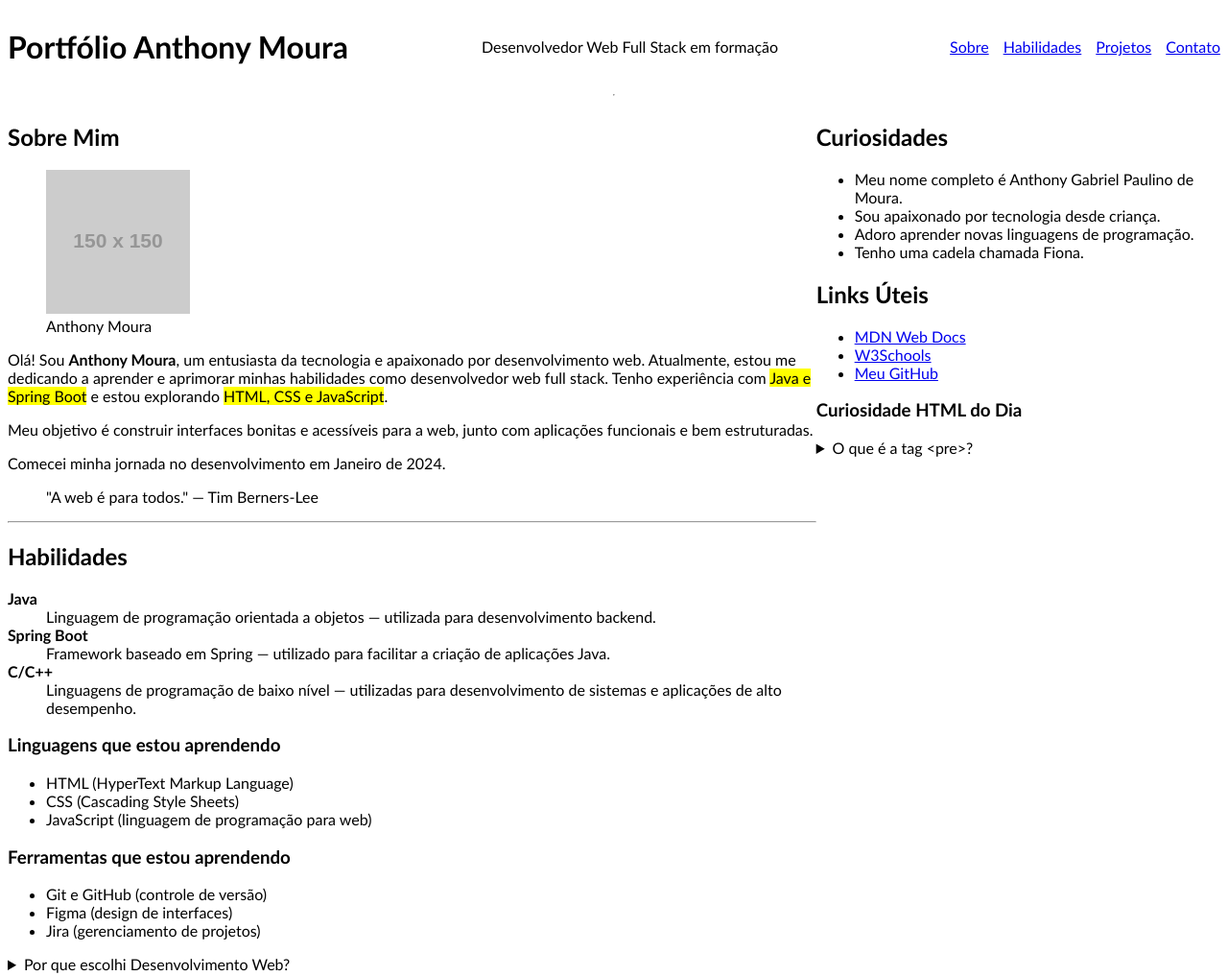
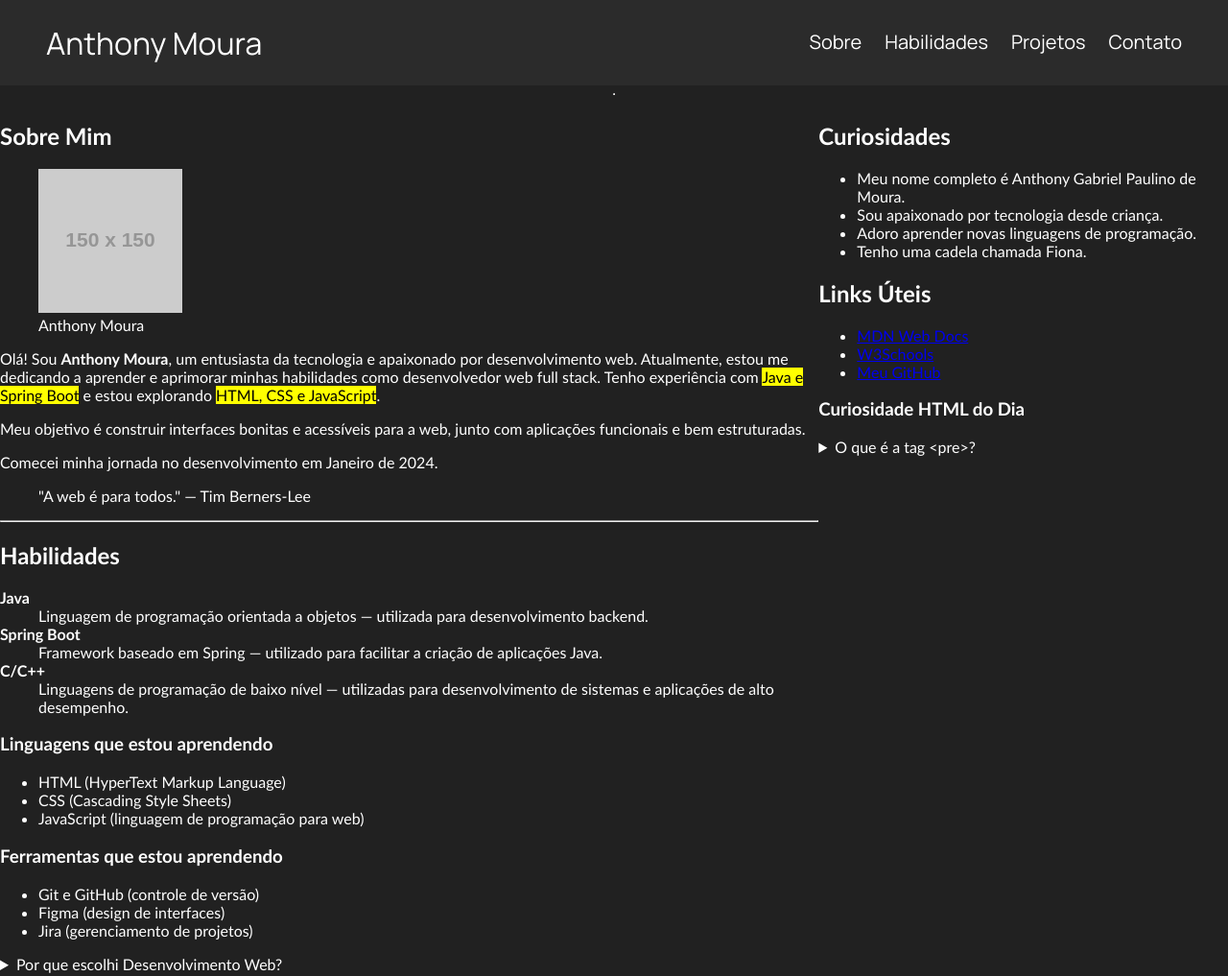
Before and after one commit to anthonygpm/anthonygpm.github.io, a plain HTML site: page index.html in a window 1280 px wide. Shown: the top 1017 px of the page at 96% size. Drawn offline with Linux system fonts and the light colour scheme; placeholder pictures from the web are drawn by us.

Commit message:
feat: adicionado fonte Manroap no header e background color

```diff
--- a/index.html
+++ b/index.html
@@ -14,8 +14,7 @@
     ============================================================ -->
 
     <header>
-        <h1>Portfólio Anthony Moura</h1>
-        <p> Desenvolvedor Web Full Stack em formação </p>
+        <h1>Anthony Moura</h1>
 
         <nav>
             <ul>
@@ -29,7 +28,7 @@
 
     <hr />
 
-    <div id="content">
+    <div class="content">
         <!-- ============================================================
             CONTEÚDO PRINCIPAL (main)
         ============================================================ -->
--- a/styles.css
+++ b/styles.css
@@ -1,13 +1,25 @@
 * {
     font-family: 'Trebuchet MS', 'Liberation Sans', 'Nimbus Sans L', sans-serif;
+}
+
+@font-face {
+    font-family: "Manrope";
+    src: url("./fonts/Manrope/Manrope-VariableFont_wght.ttf") format("truetype");
+    font-weight: 100 900;
+    font-style: normal;
+    font-display: swap;
 }
 
 body {
     display: flex;
     flex-direction: column;
+    margin: 0;
+    background-color: #212121;
+    color: #ffffff;
+    padding-top: 89px;
 }
 
-#content {
+.content {
     display: grid;
     grid-template-columns: 2fr 1fr;
 }
@@ -16,13 +28,54 @@ header {
     display: flex;
     justify-content: space-between;
     align-items: center;
+    background-color: #2b2b2b;
+    position: fixed;
+    top: 0;
+    left: 0;
+    right: 0;
+    z-index: 10;
+    padding: 0 48px;
+    height: 89px;
+    box-sizing: border-box;
+    font-family: "Manrope", 'Trebuchet MS', 'Liberation Sans', 'Nimbus Sans L', sans-serif;
+}
+
+header h1,
+header a {
+    font-family: "Manrope", 'Trebuchet MS', 'Liberation Sans', 'Nimbus Sans L', sans-serif;
+    color: #ffffff;
+    font-weight: 400;
+}
+
+header h1 {
+    font-size: 32px;
+    margin: 0;
 }
 
 header nav ul {
     display: flex;
-    gap: 15px;
+    gap: 24px;
+    margin: 0;
+    padding: 0;
 }
 
 header nav ul li {
     list-style: none;
 }
+
+header nav a {
+    font-size: 20px;
+    text-decoration: none;
+}
+
+header nav a::after {
+    content: "";
+    display: block;
+    width: 0%;
+    height: 2px;
+    background-color: #02D07E;
+    transition: all 0.3s ease;
+}
+header nav a:hover::after {
+    width: 100%;
+}
```
Also changed, not shown: fonts/Manrope/OFL.txt (added, +93 -0 lines), fonts/Manrope/Manrope-VariableFont_wght.ttf (added), fonts/Manrope/README.txt (added), fonts/Manrope/static/Manrope-Bold.ttf (added), fonts/Manrope/static/Manrope-ExtraBold.ttf (added), fonts/Manrope/static/Manrope-ExtraLight.ttf (added), fonts/Manrope/static/Manrope-Light.ttf (added), fonts/Manrope/static/Manrope-Medium.ttf (added), fonts/Manrope/static/Manrope-Regular.ttf (added), fonts/Manrope/static/Manrope-SemiBold.ttf (added).
